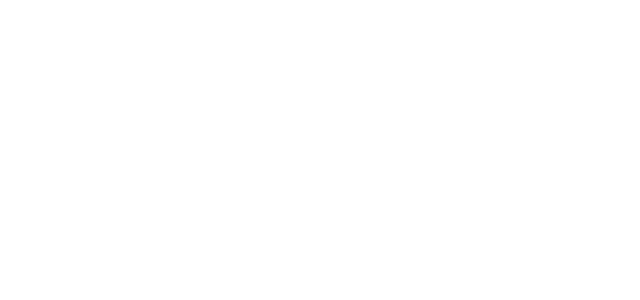
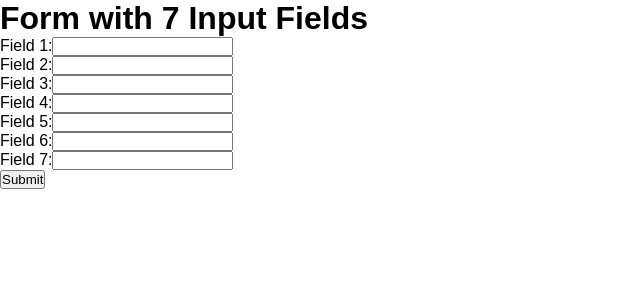
Before and after one commit to GurmanVIT/AI_dashboard, a React (Create React App) app: page /CreateProject in a window 1280 px wide. Before the commit this address had no page. Shown: the top 300 px of the page, without its empty margins (0-640 px from the left). Built offline with nearby package versions, Linux system fonts and the light colour scheme.

Commit message:
otp done

```diff
--- a/src/App.js
+++ b/src/App.js
@@ -7,6 +7,7 @@ import CreateProfile from "./component/CreateProfile/CreateProfile";
 import Sidebar from "./component/Sidebar/Sidebar";
 import { Provider } from "react-redux";
 import store from "./redux/store";
+import CreateProject from "./component/CreateProject";
 
 function App() {
   return (
@@ -18,6 +19,7 @@ function App() {
           <Route path="Otp" element={<Otp />} />
           <Route path="CreateProfile" element={<CreateProfile />} />
           <Route path="Sidebar" element={<Sidebar />} />
+          <Route path="CreateProject" element={<CreateProject />} />
         </Routes>
       </BrowserRouter>
     </Provider>
--- /dev/null
+++ b/src/component/CreateProject/index.js
@@ -0,0 +1,113 @@
+import React, { useState } from "react";
+
+const CreateProject = () => {
+  const [formData, setFormData] = useState({
+    field1: "",
+    field2: "",
+    field3: "",
+    field4: "",
+    field5: "",
+    field6: "",
+    field7: "",
+  });
+
+  const handleChange = (e) => {
+    const { name, value } = e.target;
+    setFormData((prevData) => ({
+      ...prevData,
+      [name]: value,
+    }));
+  };
+
+  const handleSubmit = (e) => {
+    e.preventDefault();
+    console.log(formData);
+  };
+  return (
+    <div className="App">
+      <h1>Form with 7 Input Fields</h1>
+      <form onSubmit={handleSubmit}>
+        <div>
+          <label>
+            Field 1:
+            <input
+              type="text"
+              name="field1"
+              value={formData.field1}
+              onChange={handleChange}
+            />
+          </label>
+        </div>
+        <div>
+          <label>
+            Field 2:
+            <input
+              type="text"
+              name="field2"
+              value={formData.field2}
+              onChange={handleChange}
+            />
+          </label>
+        </div>
+        <div>
+          <label>
+            Field 3:
+            <input
+              type="text"
+              name="field3"
+              value={formData.field3}
+              onChange={handleChange}
+            />
+          </label>
+        </div>
+        <div>
+          <label>
+            Field 4:
+            <input
+              type="text"
+              name="field4"
+              value={formData.field4}
+              onChange={handleChange}
+            />
+          </label>
+        </div>
+        <div>
+          <label>
+            Field 5:
+            <input
+              type="text"
+              name="field5"
+              value={formData.field5}
+              onChange={handleChange}
+            />
+          </label>
+        </div>
+        <div>
+          <label>
+            Field 6:
+            <input
+              type="text"
+              name="field6"
+              value={formData.field6}
+              onChange={handleChange}
+            />
+          </label>
+        </div>
+        <div>
+          <label>
+            Field 7:
+            <input
+              type="text"
+              name="field7"
+              value={formData.field7}
+              onChange={handleChange}
+            />
+          </label>
+        </div>
+        <button type="submit">Submit</button>
+      </form>
+    </div>
+  );
+};
+
+export default CreateProject;
--- a/src/component/Otp/Otp.js
+++ b/src/component/Otp/Otp.js
@@ -1,11 +1,42 @@
-import React, { useState } from "react";
+import React, { useEffect, useState } from "react";
 import ai_img from "../../assets/img/ai_img.svg";
 import { Button } from "react-bootstrap";
 import Form from "react-bootstrap/Form";
 import OTPInput from "react-otp-input";
+import { useDispatch, useSelector } from "react-redux";
+import { otpVerification } from "../../redux/OtpSlice";
+import { useLocation, useNavigate } from "react-router-dom";
 
-const Otp = () => {
+const Otp = ({ routes }) => {
   const [otp, setOtp] = useState("");
+  const location = useLocation();
+
+  const navigate = useNavigate();
+
+  const { id } = location.state;
+
+  console.log("ID ===> ", id);
+
+  const dispatch = useDispatch();
+
+  const otpResponse = useSelector((state) => state.otpVerificationReducer.data);
+
+  const onSubmitClick = () => {
+    const payload = {
+      type: 1,
+      _id: id,
+      otp: otp,
+    };
+
+    dispatch(otpVerification(payload));
+  };
+
+  useEffect(() => {
+    console.log("Otp Response ===> ", otpResponse);
+    if (otpResponse != null && otpResponse.status === 1) {
+      navigate("/CreateProject");
+    }
+  }, [otpResponse]);
 
   return (
     <>
@@ -41,7 +72,7 @@ const Otp = () => {
                 />
               </Form.Group>
               <div className="next_btn">
-                <Button>Submit</Button>
+                <Button onClick={() => onSubmitClick()}>Submit</Button>
               </div>
               <div class="separator">
                 <span>or</span>
--- a/src/component/SignIn/SignIn.js
+++ b/src/component/SignIn/SignIn.js
@@ -13,6 +13,8 @@ const SignIn = () => {
   const navigation = useNavigate();
 
   const [phnNumber, setPhnNumber] = useState("");
+
+  const [id, setId] = useState();
 
   const signInResponse = useSelector((state) => state.signupReducer.data);
 
@@ -38,9 +40,20 @@ const SignIn = () => {
   useEffect(() => {
     console.log("SignIn Response ===>", signInResponse);
     if (signInResponse != null && signInResponse.status === 1) {
-      navigation("/Otp");
+      console.log("Data ===> ", signInResponse.data._id);
+      setId(signInResponse.data._id);
+
+      gotoAnotherScreen();
     }
   }, [signInResponse]);
+
+  useEffect(() => {
+    if (id != null) {
+      navigation("/Otp", { state: { id } });
+    }
+  }, [id]);
+
+  const gotoAnotherScreen = () => {};
 
   return (
     <>
--- a/src/redux/OtpSlice.js
+++ b/src/redux/OtpSlice.js
@@ -10,9 +10,9 @@ export const otpVerification = createAsyncThunk(
       const config = {
         headers: {},
       };
-      console.log("payload otp ===>", payload.type);
+      console.log("payload otp ===>", payload);
 
-      const response = await axios.put(ApiBaseUrl + otp, payload, config);
+      const response = await axios.put(ApiBaseUrl + otpApi, payload, config);
       return response.data;
     } catch (error) {
       throw error.response.data;
--- a/src/redux/store.js
+++ b/src/redux/store.js
@@ -1,10 +1,12 @@
 import { configureStore } from "@reduxjs/toolkit";
 import signupReducer from "./signupSlice";
+import otpVerificationReducer from "./OtpSlice";
 
 const store = configureStore({
-    reducer: {
-        signupReducer: signupReducer,
-    },
+  reducer: {
+    signupReducer: signupReducer,
+    otpVerificationReducer: otpVerificationReducer,
+  },
 });
 
 export default store;
```
